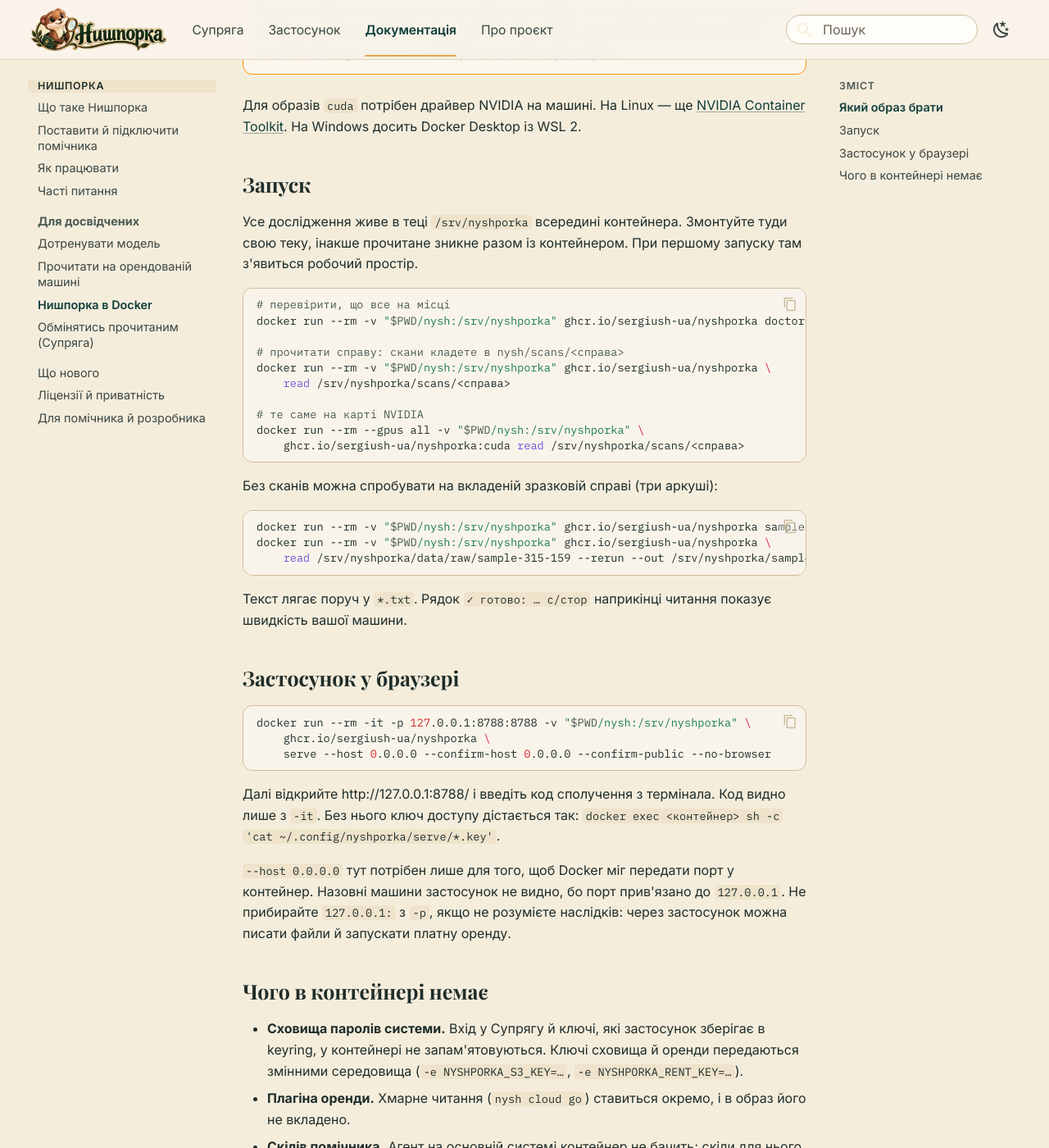
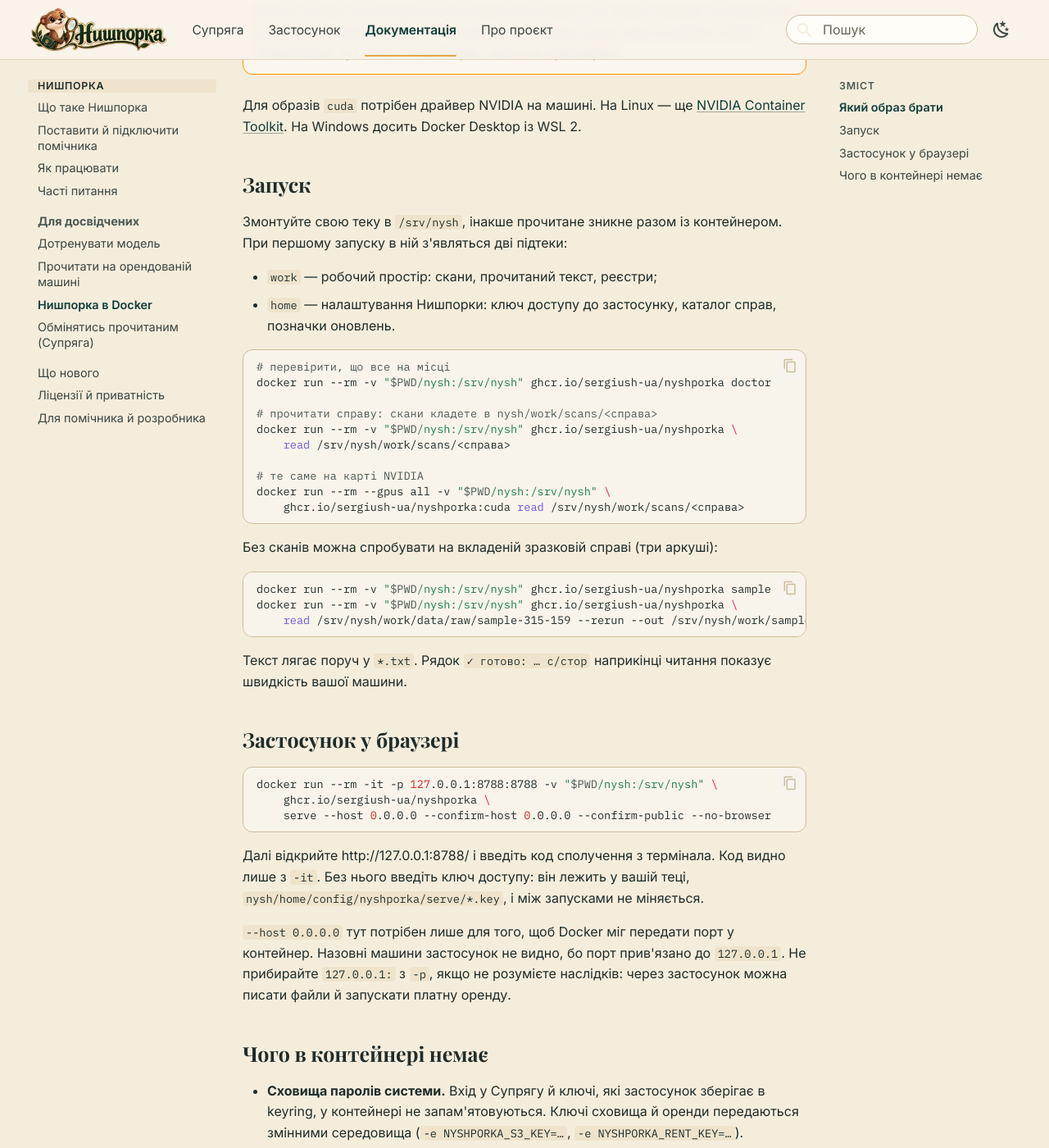
Before and after one commit to SERGIUSH-UA/nyshporka, an MkDocs documentation site: the page built from docs/docker.md, in a window 1280 px wide and 1400 px high, scrolled down 741 px. Shown: the whole window at 82% size. Built offline with MkDocs 1.6.1 and Material for MkDocs 9.7.7, drawn with Linux system fonts in a browser that asks for light colours; comment, search, counter and statistics services are not loaded.

Commit message:
Docker state survives the container; sato label and torchvision guard
Docker: one mount, /srv/nysh, holds the workspace (work) and the user
state (home: XDG state/config/data). Before, state lived in the container
layer, so every --rm run lost the migration stamp (fresh workspace asked
for nysh migrate) and rotated the serve key. CI smoke now runs doctor
twice on one volume and fails on the nag.

runner: the stage summary said "sato on card" on CPU; it now follows the
same condition as installing the patch (flag and cuda device).

seg_resize: torchvision 0.25 (what nysh htr install gets, kraken 7.0.2
caps torch at 2.10) re-verified on 5 frames, byte-equal input and 320
identical lines; the guard accepts 0.25 and 0.28.

Co-Authored-By: Claude Opus 5.5 <noreply@anthropic.com>
Claude-Session: https://claude.ai/code/session_01C1ox7gqUNFoiyrnyt9baHz

````diff
--- a/docs/docker.md
+++ b/docs/docker.md
@@ -23,29 +23,32 @@
 
 ## Запуск
 
-Усе дослідження живе в теці `/srv/nyshporka` всередині контейнера. Змонтуйте
-туди свою теку, інакше прочитане зникне разом із контейнером. При першому
-запуску там з'явиться робочий простір.
+Змонтуйте свою теку в `/srv/nysh`, інакше прочитане зникне разом із
+контейнером. При першому запуску в ній з'являться дві підтеки:
+
+- `work` — робочий простір: скани, прочитаний текст, реєстри;
+- `home` — налаштування Нишпорки: ключ доступу до застосунку, каталог справ,
+  позначки оновлень.
 
 ```sh
 # перевірити, що все на місці
-docker run --rm -v "$PWD/nysh:/srv/nyshporka" ghcr.io/sergiush-ua/nyshporka doctor
+docker run --rm -v "$PWD/nysh:/srv/nysh" ghcr.io/sergiush-ua/nyshporka doctor
 
-# прочитати справу: скани кладете в nysh/scans/<справа>
-docker run --rm -v "$PWD/nysh:/srv/nyshporka" ghcr.io/sergiush-ua/nyshporka \
-    read /srv/nyshporka/scans/<справа>
+# прочитати справу: скани кладете в nysh/work/scans/<справа>
+docker run --rm -v "$PWD/nysh:/srv/nysh" ghcr.io/sergiush-ua/nyshporka \
+    read /srv/nysh/work/scans/<справа>
 
 # те саме на карті NVIDIA
-docker run --rm --gpus all -v "$PWD/nysh:/srv/nyshporka" \
-    ghcr.io/sergiush-ua/nyshporka:cuda read /srv/nyshporka/scans/<справа>
+docker run --rm --gpus all -v "$PWD/nysh:/srv/nysh" \
+    ghcr.io/sergiush-ua/nyshporka:cuda read /srv/nysh/work/scans/<справа>
 ```
 
 Без сканів можна спробувати на вкладеній зразковій справі (три аркуші):
 
 ```sh
-docker run --rm -v "$PWD/nysh:/srv/nyshporka" ghcr.io/sergiush-ua/nyshporka sample
-docker run --rm -v "$PWD/nysh:/srv/nyshporka" ghcr.io/sergiush-ua/nyshporka \
-    read /srv/nyshporka/data/raw/sample-315-159 --rerun --out /srv/nyshporka/sample-out
+docker run --rm -v "$PWD/nysh:/srv/nysh" ghcr.io/sergiush-ua/nyshporka sample
+docker run --rm -v "$PWD/nysh:/srv/nysh" ghcr.io/sergiush-ua/nyshporka \
+    read /srv/nysh/work/data/raw/sample-315-159 --rerun --out /srv/nysh/work/sample-out
 ```
 
 Текст лягає поруч у `*.txt`. Рядок `✓ готово: … с/стор` наприкінці читання
@@ -54,14 +57,14 @@ docker run --rm -v "$PWD/nysh:/srv/nyshporka" ghcr.io/sergiush-ua/nyshporka \
 ## Застосунок у браузері
 
 ```sh
-docker run --rm -it -p 127.0.0.1:8788:8788 -v "$PWD/nysh:/srv/nyshporka" \
+docker run --rm -it -p 127.0.0.1:8788:8788 -v "$PWD/nysh:/srv/nysh" \
     ghcr.io/sergiush-ua/nyshporka \
     serve --host 0.0.0.0 --confirm-host 0.0.0.0 --confirm-public --no-browser
 ```
 
 Далі відкрийте http://127.0.0.1:8788/ і введіть код сполучення з термінала.
-Код видно лише з `-it`. Без нього ключ доступу дістається так:
-`docker exec <контейнер> sh -c 'cat ~/.config/nyshporka/serve/*.key'`.
+Код видно лише з `-it`. Без нього введіть ключ доступу: він лежить у вашій
+теці, `nysh/home/config/nyshporka/serve/*.key`, і між запусками не міняється.
 
 `--host 0.0.0.0` тут потрібен лише для того, щоб Docker міг передати порт у
 контейнер. Назовні машини застосунок не видно, бо порт прив'язано до
````
Also changed, not shown: CHANGELOG.md (+13 -1 lines), 7 other files.
